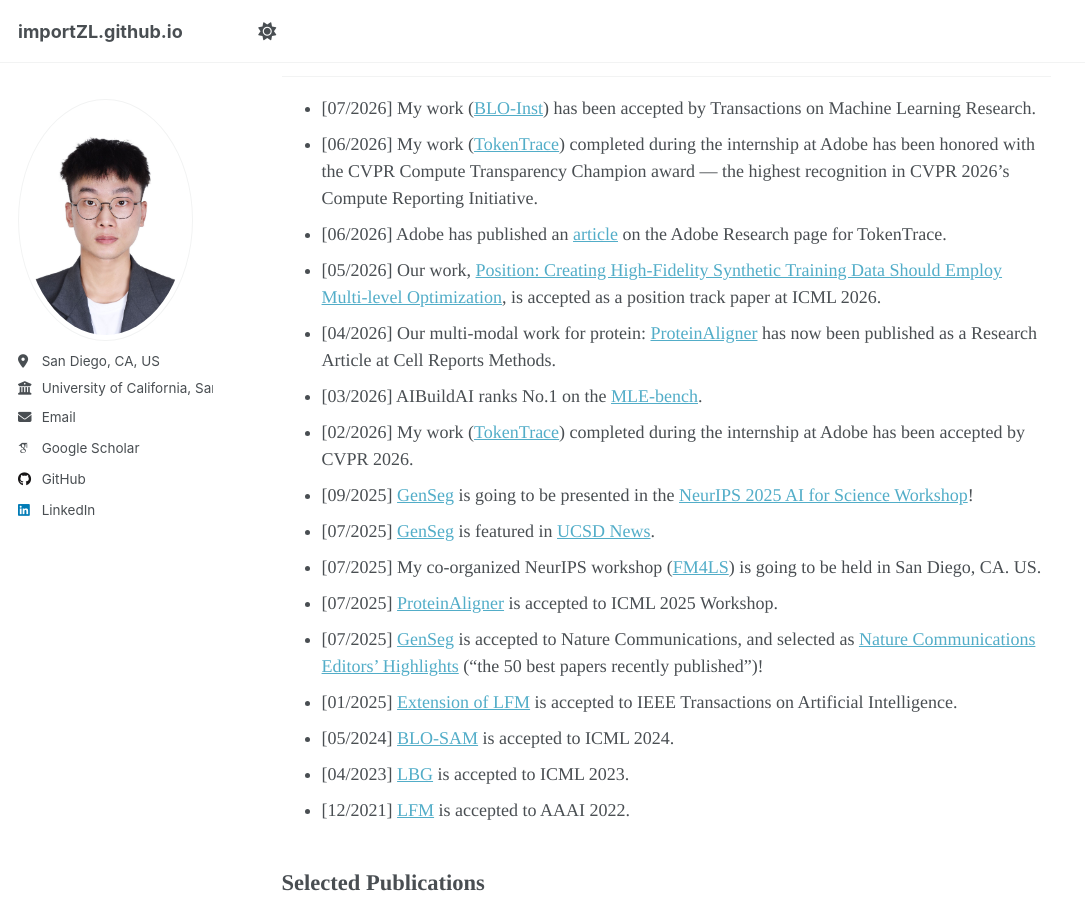
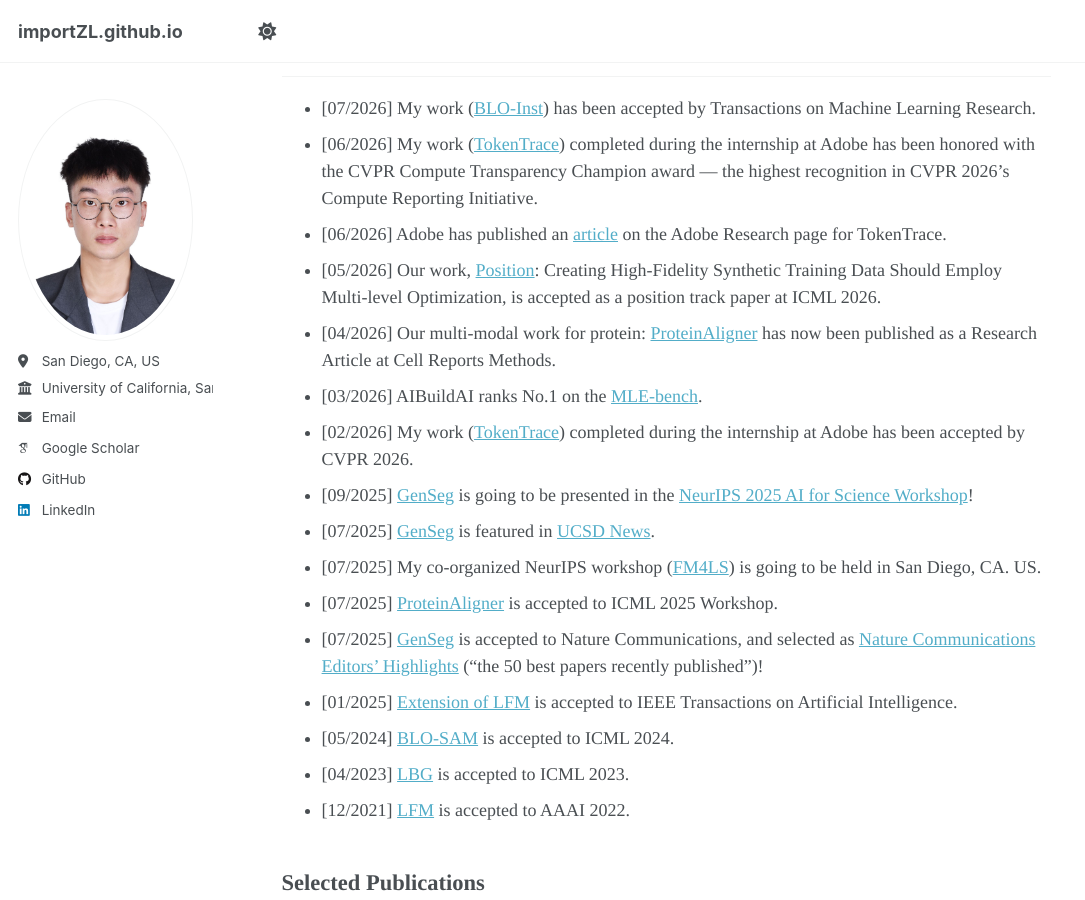
Before and after one commit to importZL/importZL.github.io, a Jekyll site: the page built from _pages/about.md, in a window 1280 px wide and 900 px high, scrolled down 438 px. Shown: the whole window, without its empty margins (0-1085 px from the left). Built offline with Jekyll 4.4.1, drawn with Linux system fonts in a browser that asks for light colours; some web fonts are replaced; a script that is not in the unit is left out.

```diff
--- a/_pages/about.md
+++ b/_pages/about.md
@@ -20,7 +20,7 @@ News
 - [07/2026] My work ([BLO-Inst](https://openreview.net/pdf?id=zN1yKIIVxN)) has been accepted by Transactions on Machine Learning Research.
 - [06/2026] My work ([TokenTrace](https://arxiv.org/abs/2602.19019)) completed during the internship at Adobe has been honored with the CVPR Compute Transparency Champion award — the highest recognition in CVPR 2026's Compute Reporting Initiative.
 - [06/2026] Adobe has published an [article](https://research.adobe.com/news/tokentrace-at-cvpr-2026-tracing-creative-influence-in-generative-ai/) on the Adobe Research page for TokenTrace.
-- [05/2026] Our work, [Position: Creating High-Fidelity Synthetic Training Data Should Employ Multi-level Optimization](https://openreview.net/pdf?id=aEJS0bIZa4), is accepted as a position track paper at ICML 2026.
+- [05/2026] Our work, [Position](https://openreview.net/pdf?id=aEJS0bIZa4): Creating High-Fidelity Synthetic Training Data Should Employ Multi-level Optimization, is accepted as a position track paper at ICML 2026.
 - [04/2026] Our multi-modal work for protein: [ProteinAligner](https://www.cell.com/cell-reports-methods/fulltext/S2667-2375(26)00107-4) has now been published as a Research Article at Cell Reports Methods.
 - [03/2026] AIBuildAI ranks No.1 on the [MLE-bench](https://github.com/openai/mle-bench/pull/126).
 - [02/2026] My work ([TokenTrace](https://arxiv.org/abs/2602.19019)) completed during the internship at Adobe has been accepted by CVPR 2026.
```
